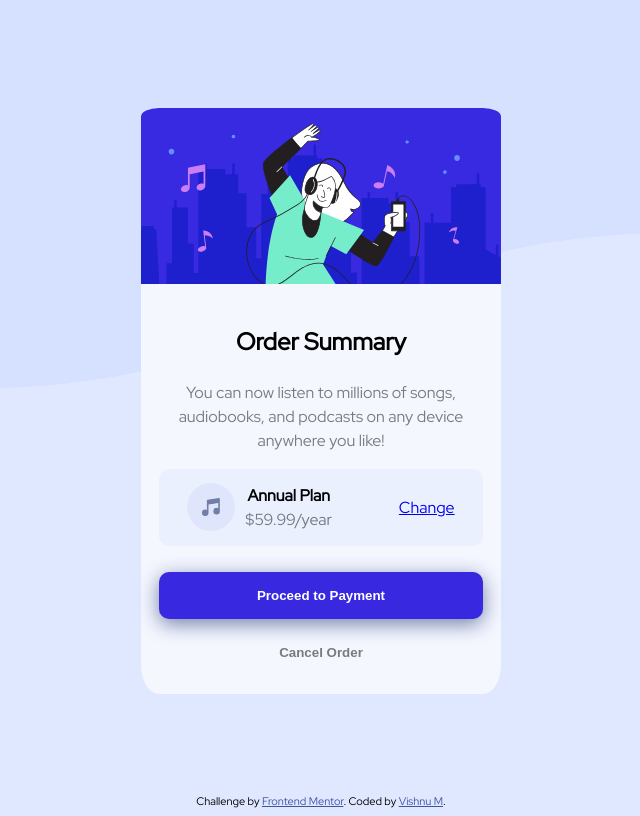
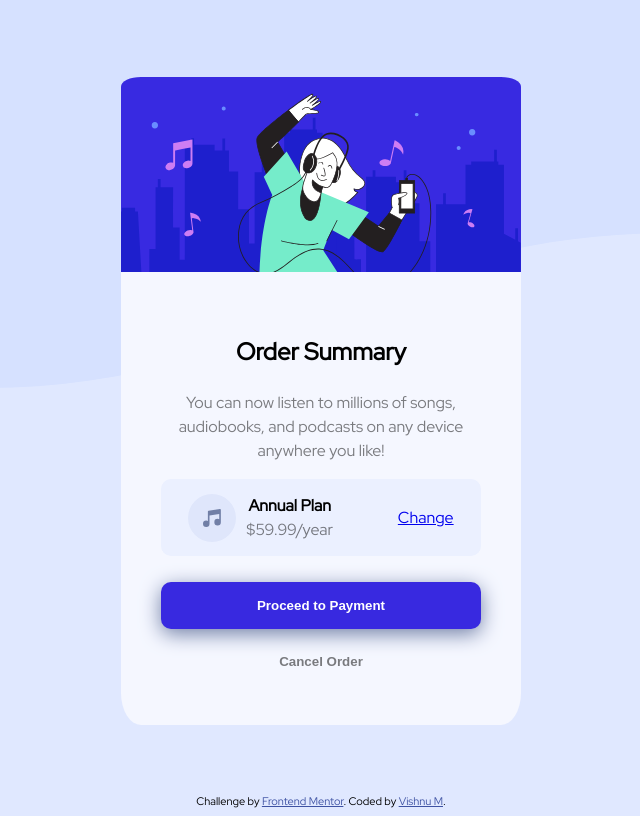
Before and after one commit to vishnu-31/frontend-mentor-projects, a plain HTML site: page order-summary-component-main/index.html in a window 1280 px wide. Shown: the whole page, without its empty margins (319-959 px from the left). Drawn offline with Linux system fonts and the light colour scheme.

Commit message:
increased the component size

```diff
--- a/order-summary-component-main/style.css
+++ b/order-summary-component-main/style.css
@@ -23,7 +23,7 @@ p{
 .order-card{
     display: flex;
     border-radius: 5%;
-    max-width: 360px;
+    max-width: 400px;
     min-width: 300px;
     margin: auto auto;
     flex-direction: column;
@@ -43,7 +43,7 @@ p{
 }
 
 .card-body{
-    padding: 5%;
+    padding: 10%;
 }
 
 .card-body .subtitle{
```
